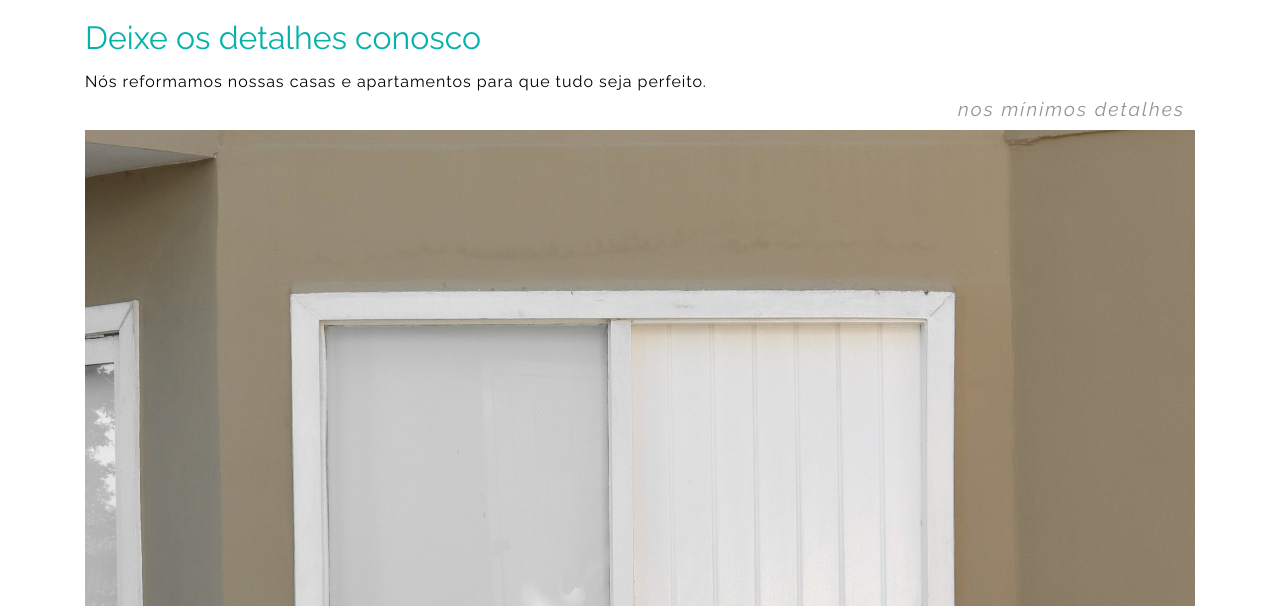
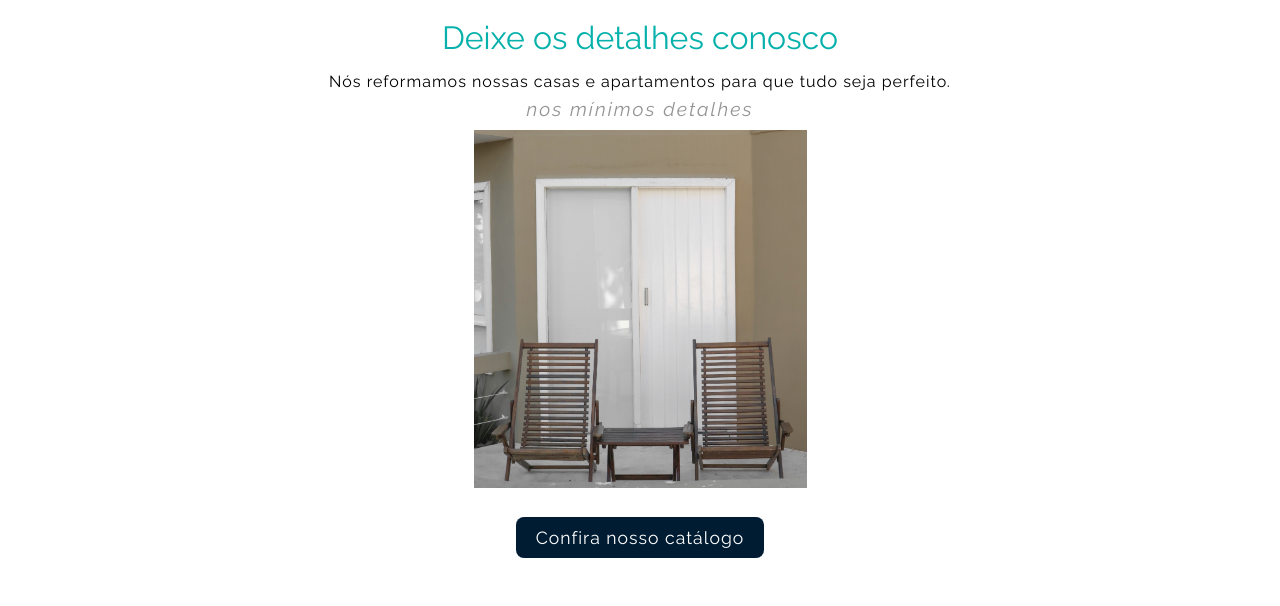
Before and after one commit to AngeloAlvez/F4Life, a plain HTML site: page index.html in a window 1280 px wide. Shown: the part 790-1396 px from the top of the page. Drawn offline with nearby package versions, Linux system fonts and the light colour scheme.

Commit message:
correção bug no header

```diff
--- a/assets/css/header.css
+++ b/assets/css/header.css
@@ -29,6 +29,7 @@ nav{
 .nav-list{
     list-style: none;
     display: flex;
+    margin-right: 50px;
 }
 .nav-list li{
     letter-spacing: 2px;
@@ -58,6 +59,7 @@ nav{
         height: 30vw;
     }
     .nav-list{
+        margin-right: 0;
         text-align: right;
         padding-right: 25px;
         background-color: #001c32;
--- a/assets/css/landing.css
+++ b/assets/css/landing.css
@@ -51,7 +51,7 @@ body{
     padding: 10px;
 }
 .btn a{
-    font-size: 1.2em;
+    font-size: 1.1em;
     text-decoration: none;
     letter-spacing: 1px;
     padding: 10px 20px;
@@ -111,3 +111,13 @@ form label, form legend {
         font-size: 1em;
     }
 }
+@media screen and (min-width:768px){
+    .photo-details{
+        width: 30%;
+    }
+    .details{
+        display: flex;
+        flex-direction: column;
+        align-items: center;
+    }
+}
--- a/index.html
+++ b/index.html
@@ -110,7 +110,7 @@
         </button>
     </section>
 
-    <section class="container">
+    <section class="container details">
         <h2 class="title">Deixe os detalhes conosco</h2>
         <p class="text">Nós reformamos nossas casas e apartamentos para que tudo seja perfeito.</p>
         <p class="subtitle">nos mínimos detalhes</p>
```
